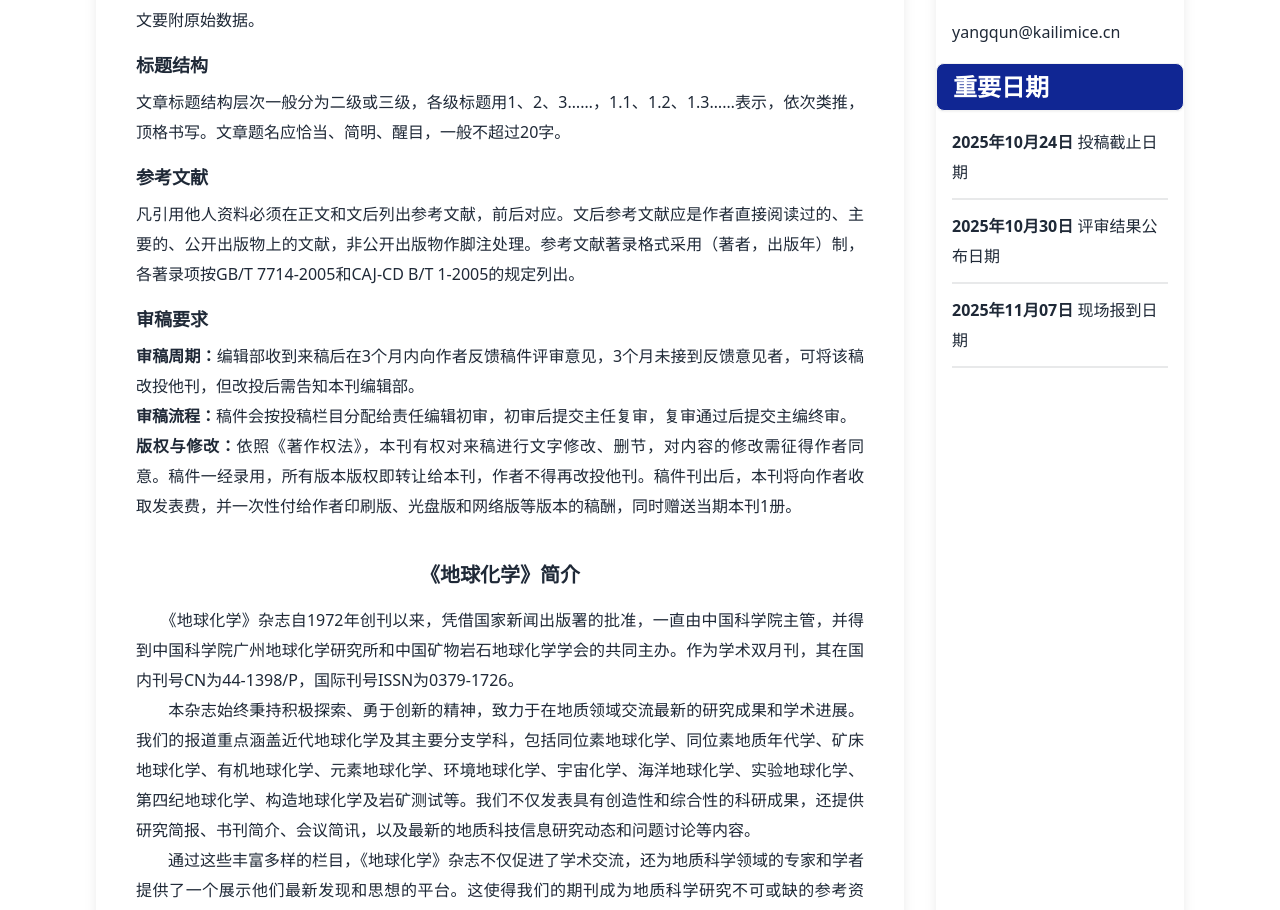
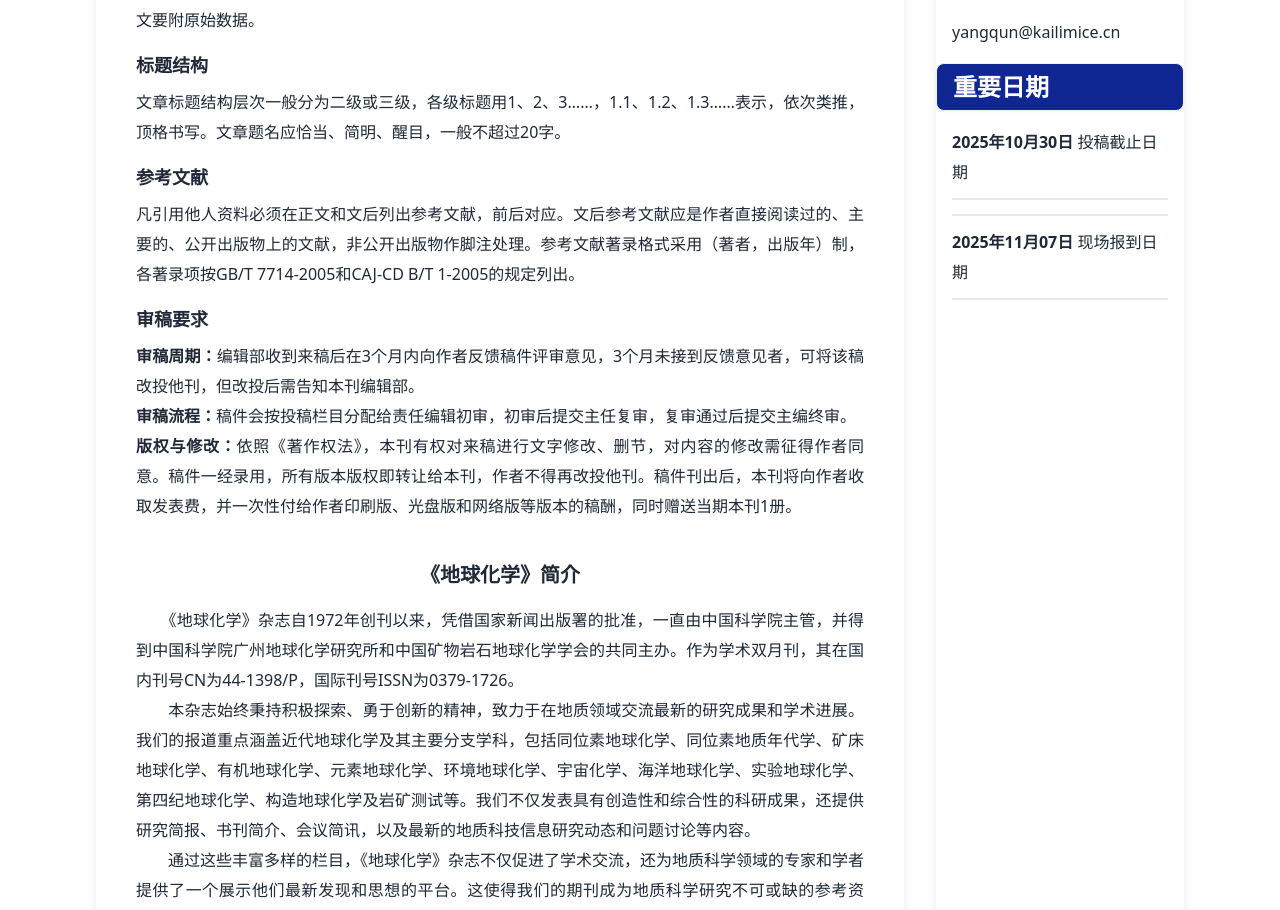
Before and after one commit to hutong9/Weathering2025, a Nuxt app: page /abstract in a window 1280 px wide. Shown: the part 1241-2151 px from the top of the page. Built offline with nearby package versions, Linux system fonts and the light colour scheme.

Commit message:
更新日期

```diff
--- a/components/AppRight.vue
+++ b/components/AppRight.vue
@@ -2,7 +2,7 @@
  * @Author: hutong9 470048408@qq.com
  * @Date: 2024-03-14 11:04:17
  * @LastEditors: HuTong 470048408@qq.com
- * @LastEditTime: 2025-10-14 15:57:40
+ * @LastEditTime: 2025-10-23 10:35:51
  * @FilePath: \Weathering2025\components\AppRight.vue
  * @Description:
  * Copyright (c) 2024 by ${git_name_email}, All Rights Reserved.
@@ -58,9 +58,9 @@
         <span class="mr-2">重要日期</span>
       </button>
       <div class="p-4">
-        <p><b>2025年10月24日</b> 投稿截止日期</p>
+        <p><b>2025年10月30日</b> 投稿截止日期</p>
         <div class="divider"></div>
-        <p><b>2025年10月30日</b> 评审结果公布日期</p>
+
         <div class="divider"></div>
 
 
```
